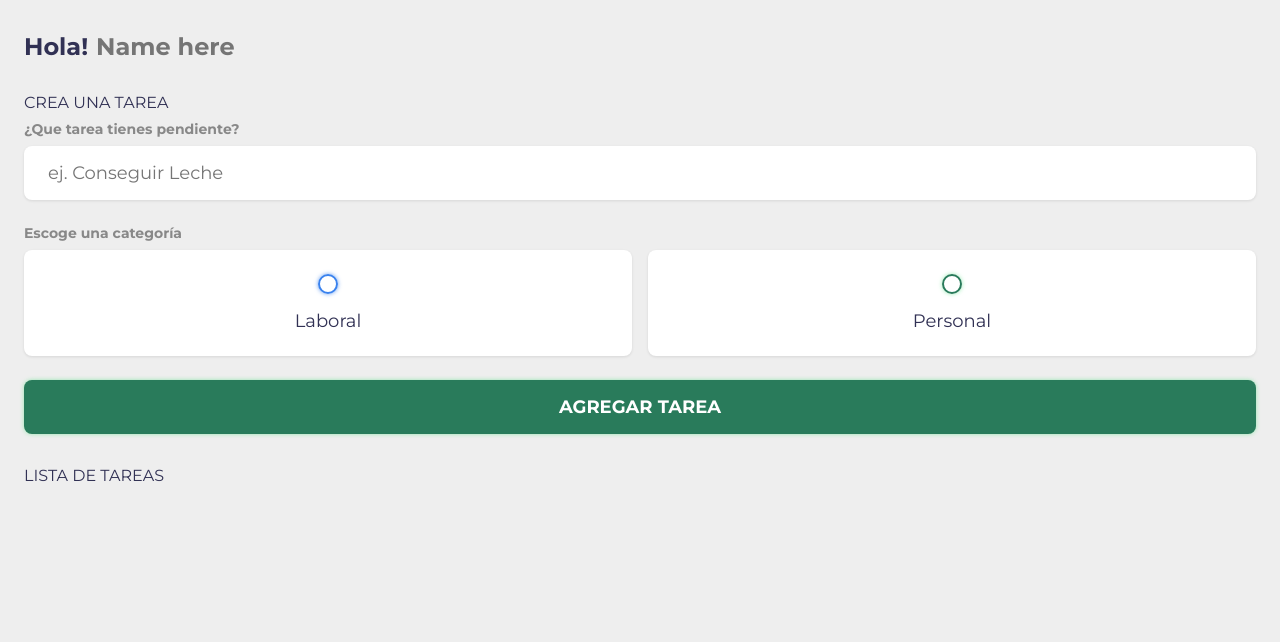
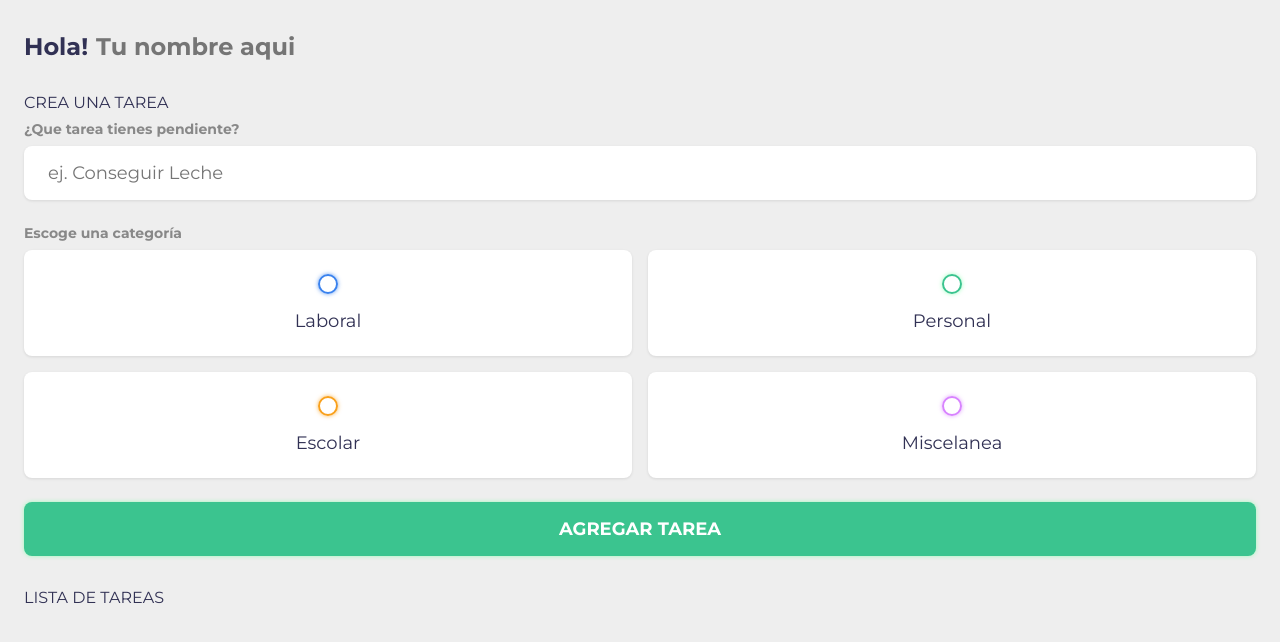
Before and after one commit to Hack-The-Mind-Plus/aplicacion_web, a plain HTML site: page ListaDeTareas/index.html in a window 1280 px wide. Drawn offline with Linux system fonts and the light colour scheme.

Commit message:
Se agregaron opciones extra
Se agregaron las opciones, escolar y miscelaneo

```diff
--- a/ListaDeTareas/index.html
+++ b/ListaDeTareas/index.html
@@ -16,7 +16,7 @@
 	<main class="app">
 		<section class="greeting">
 			<h2 class="title">
-				Hola! <input type="text" id="name" placeholder="Name here" />
+				Hola! <input type="text" id="name" placeholder="Tu nombre aqui" />
 			</h2>
 		</section>
 
@@ -43,6 +43,16 @@
                         <span class="bubble personal"></span>
                         <div>Personal</div>
                     </label>
+                    <label>
+                        <input type="radio" name="category" id="category3" value="school" />
+                        <span class="bubble school"></span>
+                        <div>Escolar</div>
+                    </label>
+                    <label>
+                        <input type="radio" name="category" id="category4" value="miscelanea" />
+                        <span class="bubble miscelanea"></span>
+                        <div>Miscelanea</div>
+                    </label>
 				</div>
 
 				<input type="submit" value="Agregar tarea" />
--- a/ListaDeTareas/main.css
+++ b/ListaDeTareas/main.css
@@ -1,9 +1,11 @@
 /* Variables */
 :root {
-	--primary: #297b5b;
+	--primary: #3bc48f;
 	--business: #3a82ee;
 	--personal: var(--primary);
-	--light: #EEE;
+    --school: #f9a01b;
+    --miscelanea: #d883ff;
+    --light: #EEE;
 	--grey: #888;
 	--dark: #313154;
 	--danger: #ff5b57;
@@ -11,9 +13,11 @@
 	--shadow: 0 1px 3px rgba(0, 0, 0, 0.1);
 
 	--business-glow: 0px 0px 4px rgba(58, 130, 238, 0.75);
-	--personal-glow: 0px 0px 4px rgba(119, 228, 155, 0.75);
+	--personal-glow: 0px 0px 4px rgba(128, 255, 170, 0.75);
+    --miscelanea-glow: 0px 0px 4px rgba(216, 131, 255, 0.75);
+    --school-glow: 0px 0px 4px rgba(249, 160, 27, 0.75);
 }
-/* End of Variables */
+/* Fin de las Variables */
 
 /* Resets */
 * {
@@ -30,7 +34,7 @@ input:not([type="radio"]):not([type="checkbox"]), button {
 	background: none;
 	cursor: initial;
 }
-/* End of Resets */
+/* Fin de los Resets */
 
 body {
 	background: var(--light);
@@ -144,6 +148,26 @@ input[type="checkbox"] {
 	box-shadow: var(--personal-glow);
 }
 
+.bubble.school {
+    border-color: var(--school);
+    box-shadow: var(--school-glow);
+}
+
+.bubble.school::after {
+    background-color: var(--school);
+    box-shadow: var(--school-glow);
+}
+
+.bubble.miscelanea {
+    border-color: var(--miscelanea);
+    box-shadow: var(--miscelanea-glow);
+}
+
+.bubble.miscelanea::after {
+    background-color: var(--miscelanea);
+    box-shadow: var(--miscelanea-glow);
+}
+
 input:checked ~ .bubble::after {
 	width: 10px;
 	height: 10px;
--- a/ListaDeTareas/main.js
+++ b/ListaDeTareas/main.js
@@ -54,10 +54,15 @@ function DisplayTodos () {
 		input.checked = todo.done;
 		span.classList.add('bubble');
 		if (todo.category == 'personal') {
-			span.classList.add('personal');
-		} else {
-			span.classList.add('business');
-		}
+            span.classList.add('personal');
+        } else if (todo.category == 'business') {
+            span.classList.add('business');
+        } else if (todo.category == 'school') {
+            span.classList.add('school');
+        } else if (todo.category == 'miscelanea') {
+            span.classList.add('miscelanea');
+        }
+
 		content.classList.add('todo-content');
 		actions.classList.add('actions');
 		edit.classList.add('edit');
```
Lines whose indentation alone changed are shown as unchanged.
